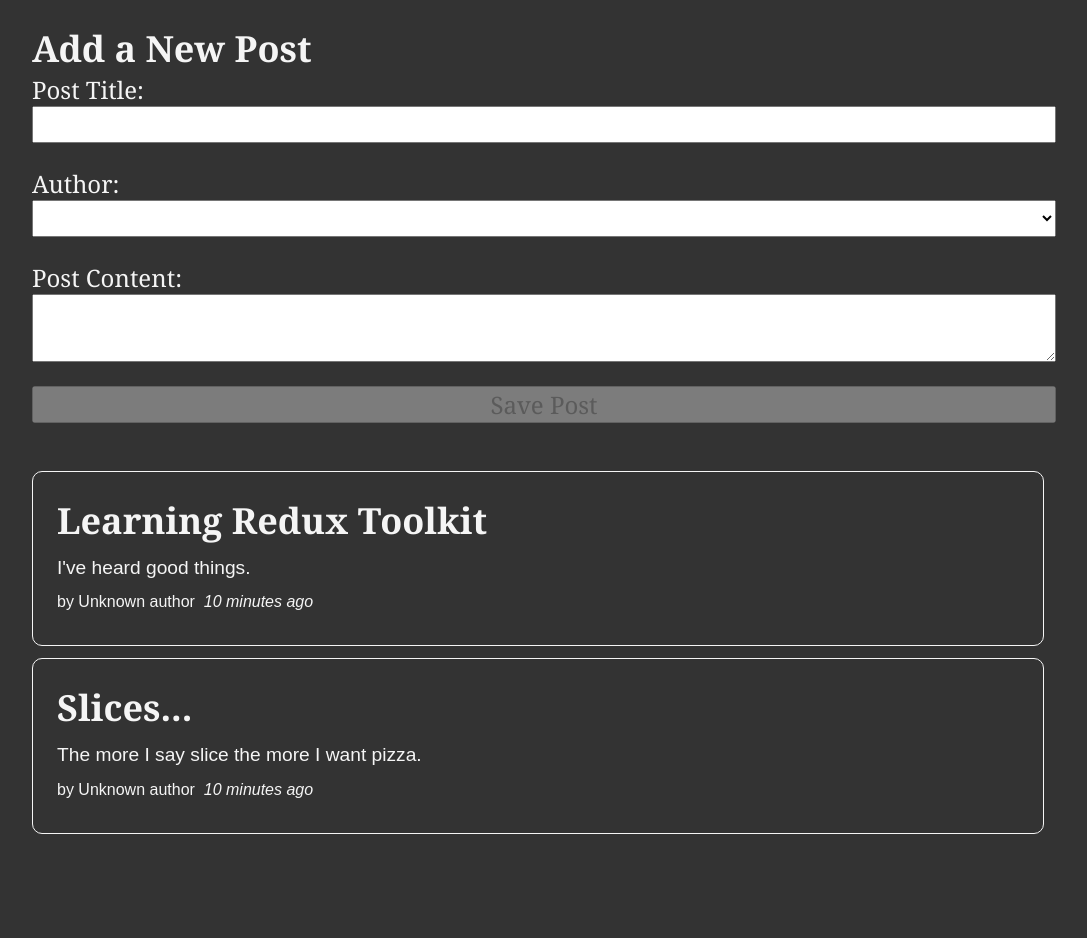
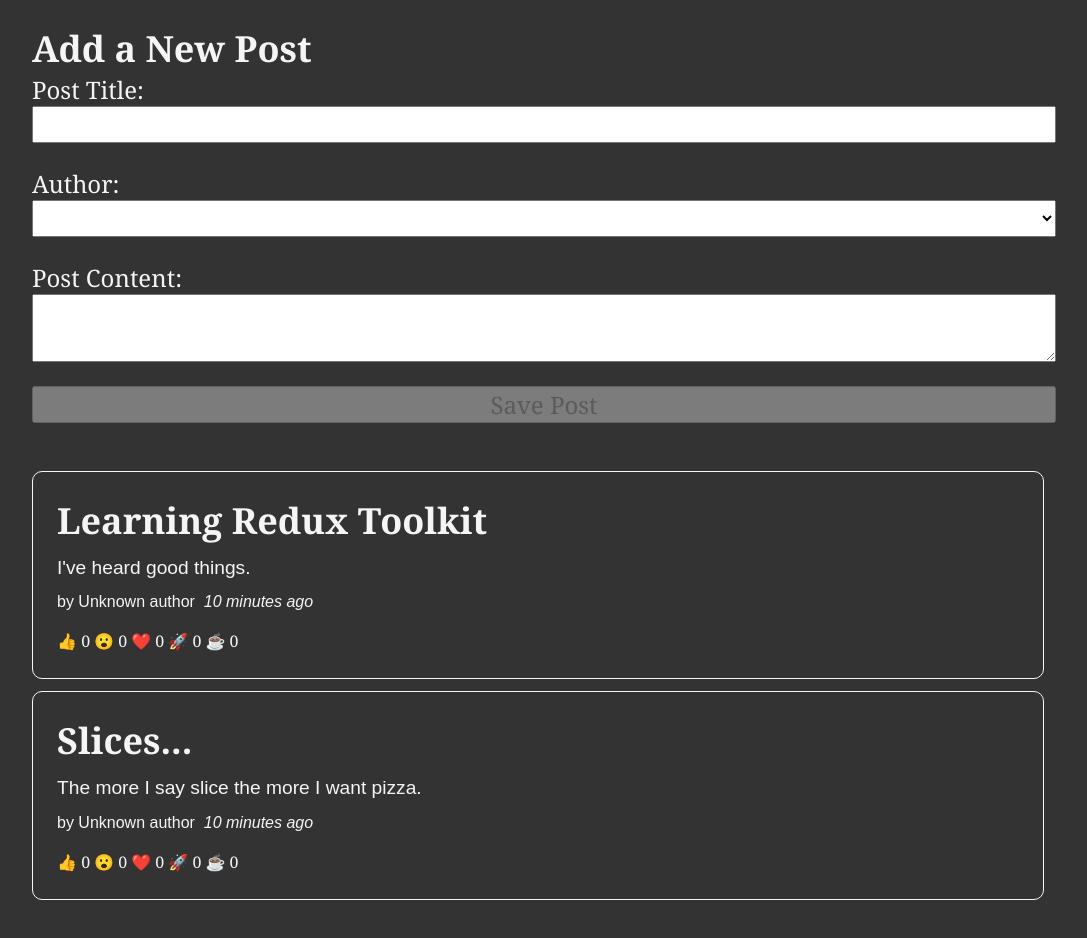
Before and after one commit to VladimirovMario/Sandbox, a React (Create React App) app in the folder 02. Redux/01. React Redux Toolkit for Beginners/03. Blog Posts/: page / in a window 1280 px wide. Shown: the top 938 px of the page, without its empty margins (96-1183 px from the left). Built offline with nearby package versions, Linux system fonts and the light colour scheme.

Commit message:
feat: Add Reaction Buttons to Post Component
- Implemented ReactionButtons component for adding reactions (e.g., thumbsUp, wow, heart) to posts.
- Dispatched 'reactionAdded' action to update post reactions in the Redux store.
- Rendered reaction buttons with corresponding emojis and reaction counts.

```diff
--- a/02. Redux/01. React Redux Toolkit for Beginners/03. Blog Posts/src/features/posts/PostsList.js
+++ b/02. Redux/01. React Redux Toolkit for Beginners/03. Blog Posts/src/features/posts/PostsList.js
@@ -3,6 +3,7 @@ import { useSelector } from 'react-redux';
 import { selectAllPosts } from './postsSlice';
 import PostAuthor from './PostAuthor';
 import TimeAgo from './TimeAgo';
+import ReactionButtons from './ReactionButtons';
 
 export default function PostsList() {
   const posts = useSelector(selectAllPosts);
@@ -19,6 +20,7 @@ export default function PostsList() {
         <PostAuthor userId={post.userId} />
         <TimeAgo timestamp={post.date} />
       </p>
+      <ReactionButtons post={post} />
     </article>
   ));
 
--- /dev/null
+++ b/02. Redux/01. React Redux Toolkit for Beginners/03. Blog Posts/src/features/posts/ReactionButtons.js
@@ -0,0 +1,33 @@
+import { useDispatch } from 'react-redux';
+import { reactionAdded } from './postsSlice';
+
+const reactionEmoji = {
+  thumbsUp: '👍',
+  wow: '😮',
+  heart: '❤️',
+  rocket: '🚀',
+  coffee: '☕',
+};
+
+export default function ReactionButtons({ post }) {
+  const dispatch = useDispatch();
+
+  function handleReaction(postId, name) {
+    dispatch(reactionAdded({ postId, reaction: name }));
+  }
+
+  const reactionButtons = Object.entries(reactionEmoji).map(([name, emoji]) => {
+    return (
+      <button
+        key={name}
+        type="button"
+        className="reactionButton"
+        onClick={() => handleReaction(post.id, name)}
+      >
+        {emoji} {post.reactions[name]}
+      </button>
+    );
+  });
+
+  return <div>{reactionButtons}</div>;
+}
--- a/02. Redux/01. React Redux Toolkit for Beginners/03. Blog Posts/src/index.css
+++ b/02. Redux/01. React Redux Toolkit for Beginners/03. Blog Posts/src/index.css
@@ -66,4 +66,5 @@ form {
   border: none;
   color: whitesmoke;
   font-size: 1rem;
+  cursor: pointer;
 }
```
